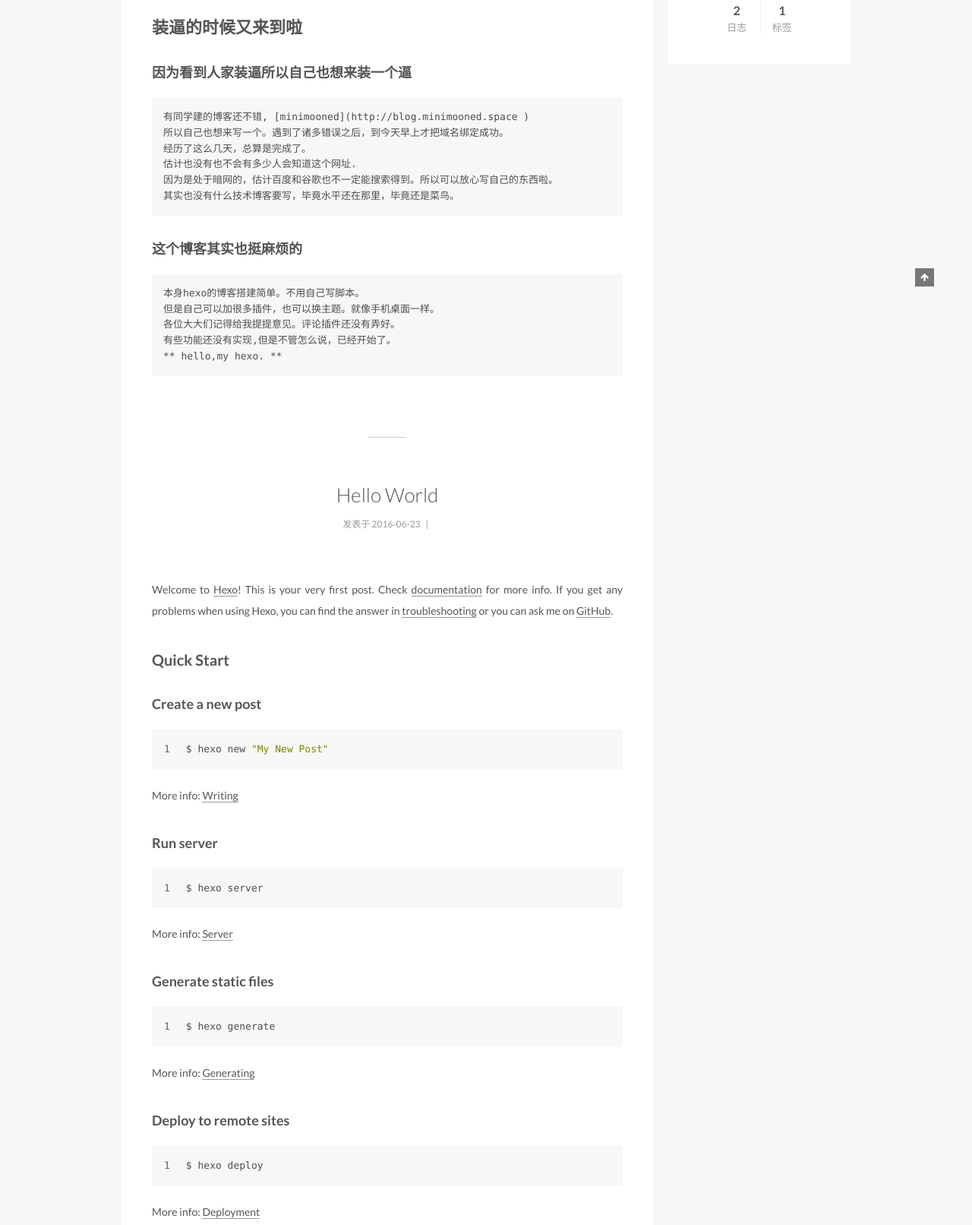
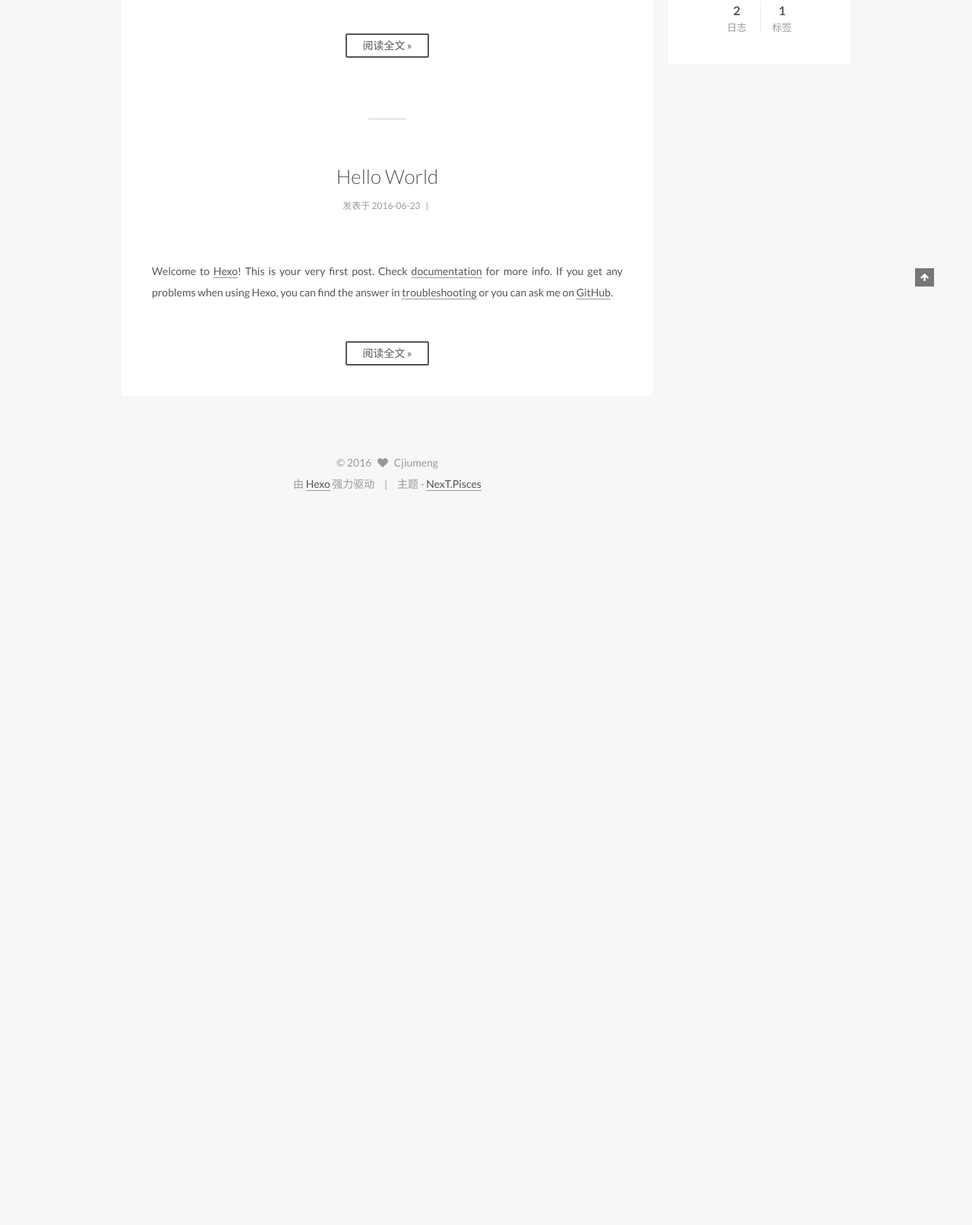
Before and after one commit to cjiumeng/cjiumeng.github.io, a plain HTML site: page index.html in a window 1280 px wide. Shown: the part 523-2135 px from the top of the page at 76% size. After the commit the page ends 1194 px from the top, so only its background shows below. Drawn offline with Linux system fonts and the light colour scheme; a script that the page names is missing.

Commit message:
Site updated: 2016-06-27 19:12:19

```diff
--- a/css/main.css
+++ b/css/main.css
@@ -1549,7 +1549,7 @@ pre .javascript .function {
   width: 4px;
   height: 4px;
   border-radius: 50%;
-  background: #536985;
+  background: #ccbd65;
 }
 .links-of-blogroll {
   font-size: 13px;
--- a/index.html
+++ b/index.html
@@ -298,21 +298,12 @@
 
 
 
-
-            <p><img src="http://pic.pp3.cn/uploads//201510/2015101113.jpg" alt=""></p>
-<h1 id="装逼的时候又来到啦"><a href="#装逼的时候又来到啦" class="headerlink" title="装逼的时候又来到啦"></a>装逼的时候又来到啦</h1><h3 id="因为看到人家装逼所以自己也想来装一个逼"><a href="#因为看到人家装逼所以自己也想来装一个逼" class="headerlink" title="因为看到人家装逼所以自己也想来装一个逼"></a>因为看到人家装逼所以自己也想来装一个逼</h3><pre><code>有同学建的博客还不错, [minimooned](http://blog.minimooned.space )
-所以自己也想来写一个。遇到了诸多错误之后，到今天早上才把域名绑定成功。
-经历了这么几天，总算是完成了。
-估计也没有也不会有多少人会知道这个网址.
-因为是处于暗网的，估计百度和谷歌也不一定能搜索得到。所以可以放心写自己的东西啦。
-其实也没有什么技术博客要写，毕竟水平还在那里，毕竟还是菜鸟。
-</code></pre><h3 id="这个博客其实也挺麻烦的"><a href="#这个博客其实也挺麻烦的" class="headerlink" title="这个博客其实也挺麻烦的"></a>这个博客其实也挺麻烦的</h3><pre><code>本身hexo的博客搭建简单。不用自己写脚本。
-但是自己可以加很多插件，也可以换主题。就像手机桌面一样。
-各位大大们记得给我提提意见。评论插件还没有弄好。
-有些功能还没有实现,但是不管怎么说，已经开始了。
-** hello,my hexo. **
-</code></pre>
-
+          <p><img src="http://pic.pp3.cn/uploads//201510/2015101113.jpg" alt=""></p>
+          <div class="post-more-link text-center">
+            <a class="btn" href="/2016/06/26/第一条/#more" rel="contents">
+              阅读全文 &raquo;
+            </a>
+          </div>
 
 
     </div>
@@ -410,18 +401,12 @@
 
 
 
-
-            <p>Welcome to <a href="http://hexo.io/" target="_blank" rel="external">Hexo</a>! This is your very first post. Check <a href="http://hexo.io/docs/" target="_blank" rel="external">documentation</a> for more info. If you get any problems when using Hexo, you can find the answer in <a href="http://hexo.io/docs/troubleshooting.html" target="_blank" rel="external">troubleshooting</a> or you can ask me on <a href="https://github.com/hexojs/hexo/issues" target="_blank" rel="external">GitHub</a>.</p>
-<h2 id="Quick-Start"><a href="#Quick-Start" class="headerlink" title="Quick Start"></a>Quick Start</h2><h3 id="Create-a-new-post"><a href="#Create-a-new-post" class="headerlink" title="Create a new post"></a>Create a new post</h3><figure class="highlight bash"><table><tr><td class="gutter"><pre><span class="line">1</span><br></pre></td><td class="code"><pre><span class="line">$ hexo new <span class="string">"My New Post"</span></span><br></pre></td></tr></table></figure>
-<p>More info: <a href="http://hexo.io/docs/writing.html" target="_blank" rel="external">Writing</a></p>
-<h3 id="Run-server"><a href="#Run-server" class="headerlink" title="Run server"></a>Run server</h3><figure class="highlight bash"><table><tr><td class="gutter"><pre><span class="line">1</span><br></pre></td><td class="code"><pre><span class="line">$ hexo server</span><br></pre></td></tr></table></figure>
-<p>More info: <a href="http://hexo.io/docs/server.html" target="_blank" rel="external">Server</a></p>
-<h3 id="Generate-static-files"><a href="#Generate-static-files" class="headerlink" title="Generate static files"></a>Generate static files</h3><figure class="highlight bash"><table><tr><td class="gutter"><pre><span class="line">1</span><br></pre></td><td class="code"><pre><span class="line">$ hexo generate</span><br></pre></td></tr></table></figure>
-<p>More info: <a href="http://hexo.io/docs/generating.html" target="_blank" rel="external">Generating</a></p>
-<h3 id="Deploy-to-remote-sites"><a href="#Deploy-to-remote-sites" class="headerlink" title="Deploy to remote sites"></a>Deploy to remote sites</h3><figure class="highlight bash"><table><tr><td class="gutter"><pre><span class="line">1</span><br></pre></td><td class="code"><pre><span class="line">$ hexo deploy</span><br></pre></td></tr></table></figure>
-<p>More info: <a href="http://hexo.io/docs/deployment.html" target="_blank" rel="external">Deployment</a></p>
-
-
+          <p>Welcome to <a href="http://hexo.io/">Hexo</a>! This is your very first post. Check <a href="http://hexo.io/docs/">documentation</a> for more info. If you get any problems when using Hexo, you can find the answer in <a href="http://hexo.io/docs/troubleshooting.html">troubleshooting</a> or you can ask me on <a href="https://github.com/hexojs/hexo/issues">GitHub</a>.</p>
+          <div class="post-more-link text-center">
+            <a class="btn" href="/2016/06/23/hello-world/#more" rel="contents">
+              阅读全文 &raquo;
+            </a>
+          </div>
 
 
     </div>
```
Also changed, not shown: 2016/06/23/hello-world/index.html (+5 -7 lines), 2016/06/26/第一条/index.html (+5 -19 lines).
